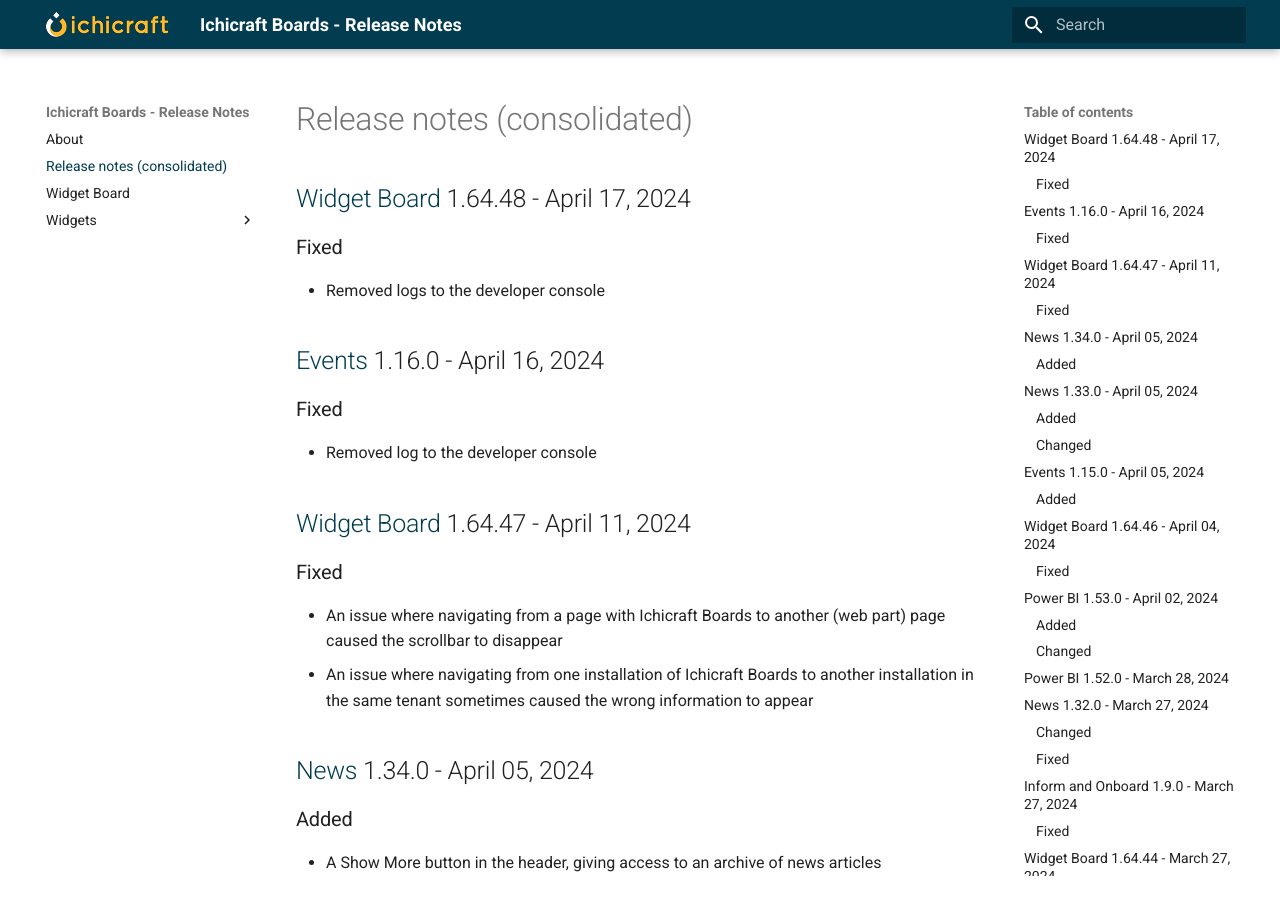
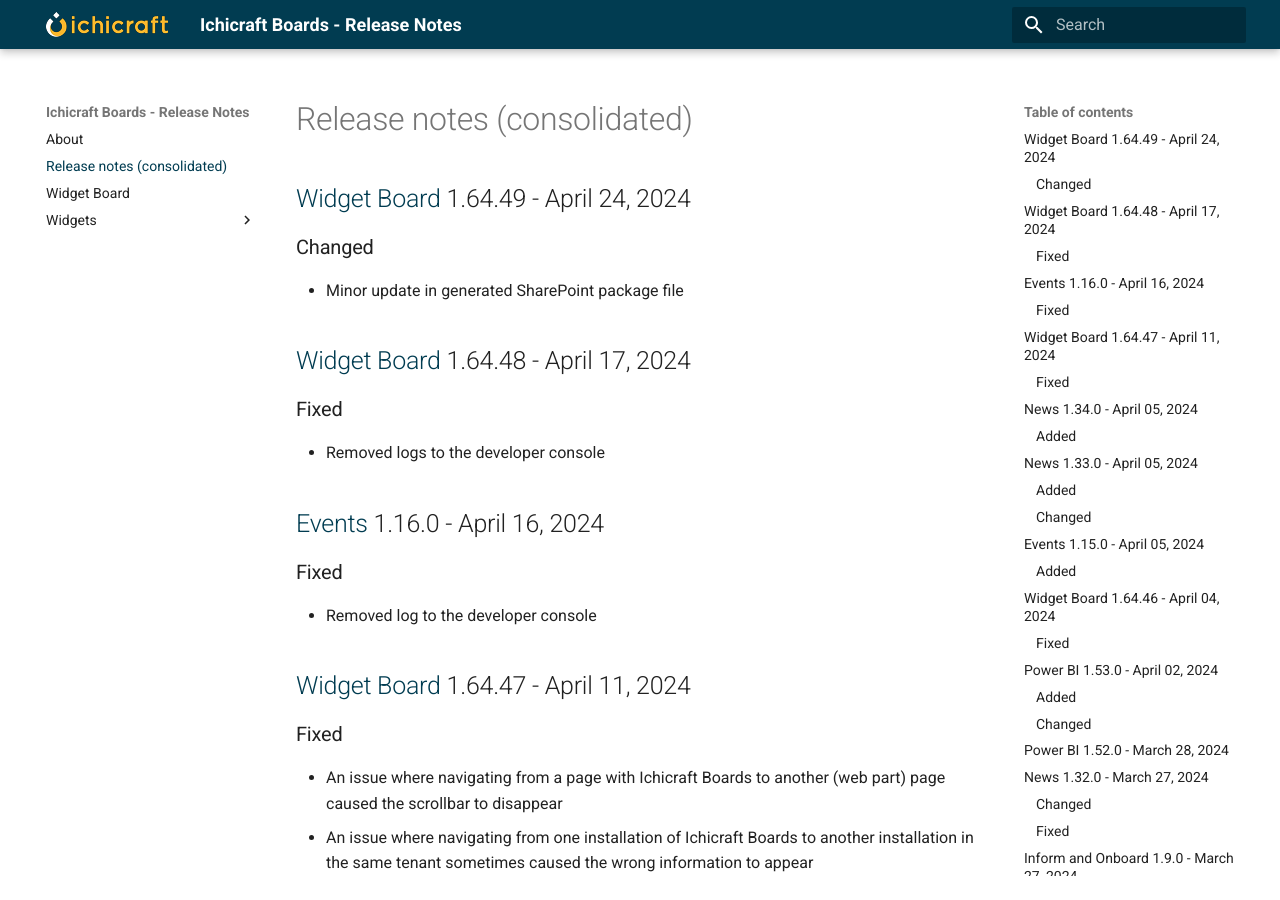
Before and after one commit to ichicraft/widgets-docs, an MkDocs documentation site: the page built from docs/Release-notes-(consolidated).md, in a window 1280 px wide and 900 px high. Built offline with MkDocs 1.6.1 and Material for MkDocs 9.7.7, drawn with Linux system fonts in a browser that asks for light colours.

Commit message:
Release notes updated by BuildService

```diff
--- a/docs/Release-notes-(consolidated).md
+++ b/docs/Release-notes-(consolidated).md
@@ -1,3 +1,8 @@
+## [Widget Board](./Widget Board.md) 1.64.49 - April 24, 2024
+
+### Changed
+- Minor update in generated SharePoint package file
+
 ## [Widget Board](./Widget Board.md) 1.64.48 - April 17, 2024
 
 ### Fixed
--- a/docs/Widget Board.md
+++ b/docs/Widget Board.md
@@ -1,3 +1,8 @@
+## 1.64.49 - April 24, 2024
+
+### Changed
+- Minor update in generated SharePoint package file
+
 ## 1.64.48 - April 17, 2024
 
 ### Fixed
```
